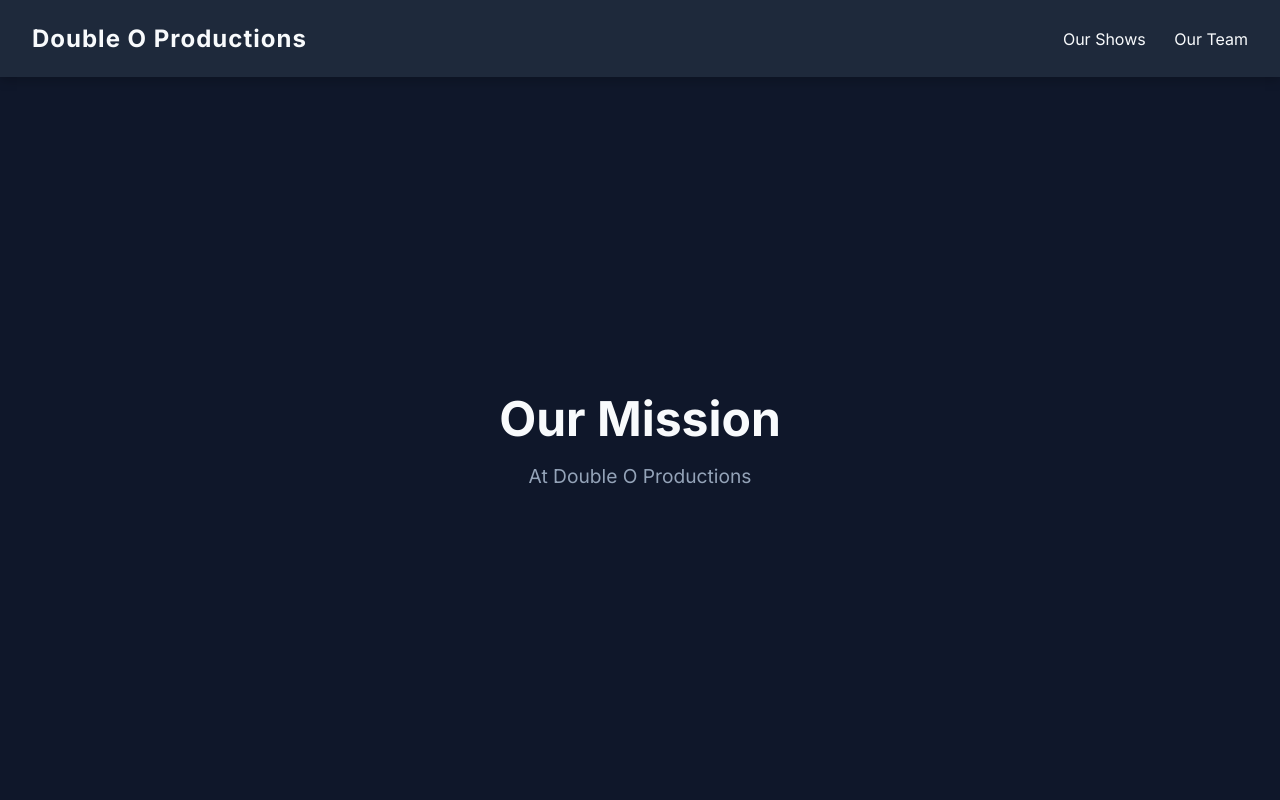
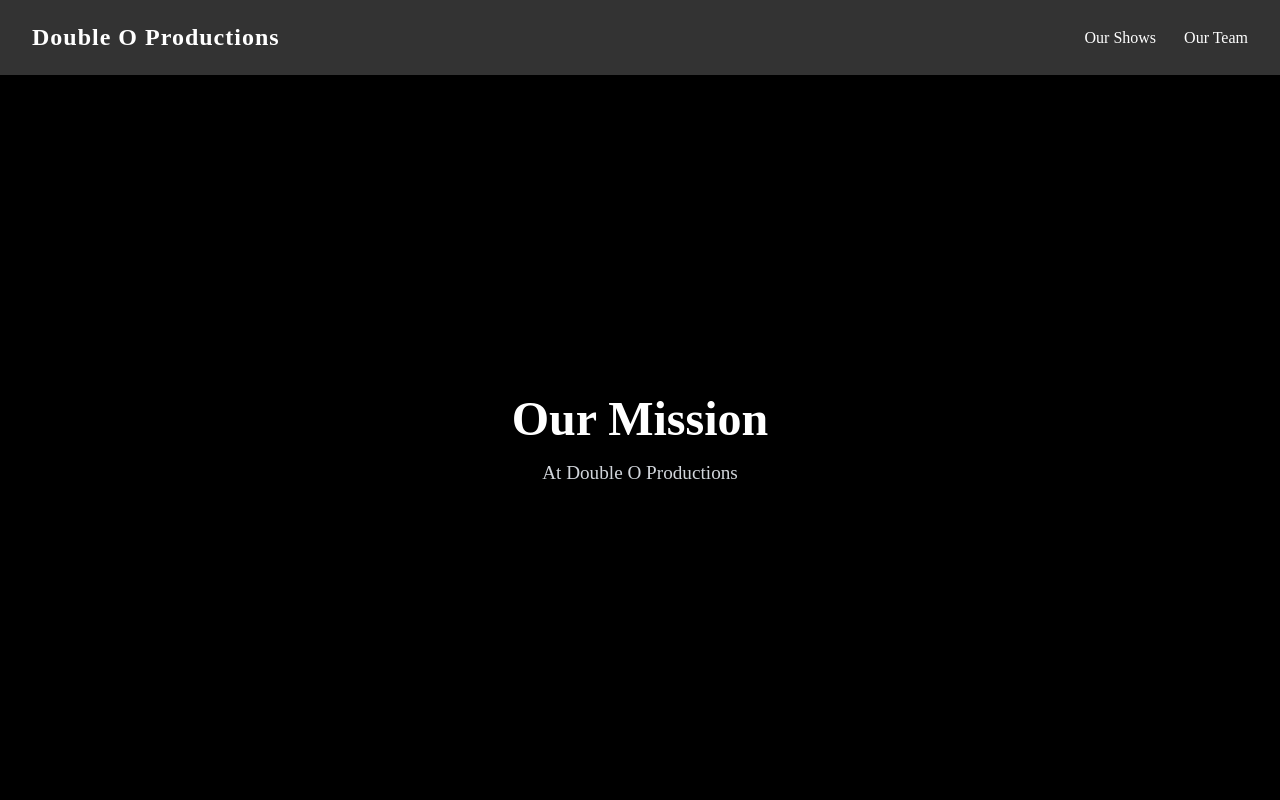
Before and after one commit to DoubleOProds/website, a PHP site: page / in a window 1280 px wide. Run offline with PHP 8.4, Linux system fonts and the light colour scheme.

Commit message:
Update styles.css

```diff
--- a/styles.css
+++ b/styles.css
@@ -5,9 +5,9 @@
 }
 
 body {
-  font-family: 'Inter', sans-serif;
-  background-color: #0f172a;
-  color: #f8fafc;
+  font-family: 'Rockwell', serif; /* Changed to Rockwell font */
+  background-color: #000000; /* Black background */
+  color: #ffffff; /* White text */
   display: flex;
   flex-direction: column;
   min-height: 100vh;
@@ -18,7 +18,7 @@ header {
   display: flex;
   justify-content: space-between;
   align-items: center;
-  background-color: #1e293b;
+  background-color: #333333; /* Dark grey header */
   box-shadow: 0 4px 10px rgba(0, 0, 0, 0.2);
 }
 
@@ -31,13 +31,13 @@ header {
 nav a {
   margin-left: 1.5rem;
   text-decoration: none;
-  color: #f8fafc;
+  color: #ffffff; /* White text */
   font-weight: 500;
   transition: color 0.3s ease;
 }
 
 nav a:hover {
-  color: #38bdf8;
+  color: #d1d5db; /* Light grey on hover */
 }
 
 main {
@@ -57,7 +57,7 @@ h1 {
 
 p {
   font-size: 1.2rem;
-  color: #94a3b8;
+  color: #d1d5db; /* Light grey text */
   animation: fadeIn 1.6s ease;
 }
 
@@ -75,6 +75,7 @@ p {
     margin-left: 1rem;
   }
 }
+
 /* Special style just for TheLateNight */
 .late-night-background {
   background-image: url('Late Night Background.png'); /* adjust path */
@@ -85,7 +86,7 @@ p {
 }
 
 .late-night-content {
-  background-color: rgba(0, 0, 0, 0.6);
+  background-color: rgba(0, 0, 0, 0.6); /* Semi-transparent dark background */
   padding: 2rem;
   border-radius: 1rem;
   max-width: 700px;
```
